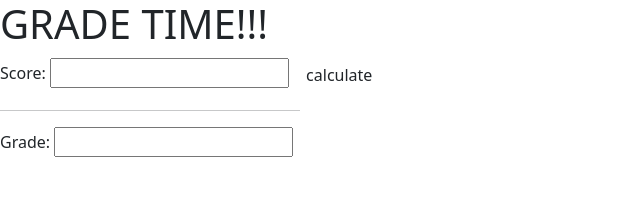
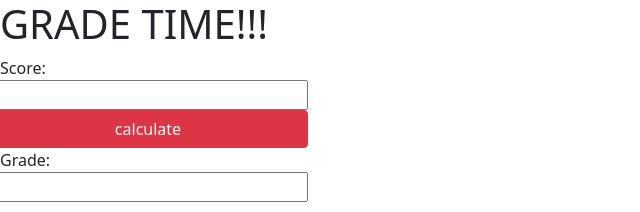
Before and after one commit to yadetagetachew/school-grade-page, a plain HTML site: page index.html in a window 1280 px wide. Shown: the whole page, without its empty margins (0-640 px from the left). Drawn offline with nearby package versions, Linux system fonts and the light colour scheme.

Commit message:
js finished

```diff
--- a/index.html
+++ b/index.html
@@ -11,15 +11,19 @@
     <title>GRADE TIME!!!</title>
   </head>
   <body>
-      <h1>GRADE TIME!!!</h1>
-    <div class="text-box">
-      <label for="score">Score:</label>
+      <h1 class="">GRADE TIME!!!</h1>
+      <div class="row w-25 ">
+        <label for="score">Score:</label>
       <input type="text" id="stime">
-      <input type="button" value="calculate" class="btn" onclick="letterGrade()"/><br>
-      <hr width="300px">
-      <label for="grade">Grade:</label>
-      <input type="text" id="gtime"><br>
-    </div>
+      <input type="button" value="calculate" class="btn btn-danger" onclick="letterGrade()"/>
+      </div>
+      <div class="row w-25">
+        <label for="grade">Grade:</label>
+      <input type="text" id="gtime">
+      </div>
+
+
+
 
 
     <script>
@@ -54,16 +58,6 @@
 
       }
 
-
-
-
-
-
-      // function percentage(){
-      //   let score = document.querySelector('gtime')
-      //   getGrade(score)
-      // }
-
     </script>
 
     <!-- Optional JavaScript; choose one of the two! -->
```
